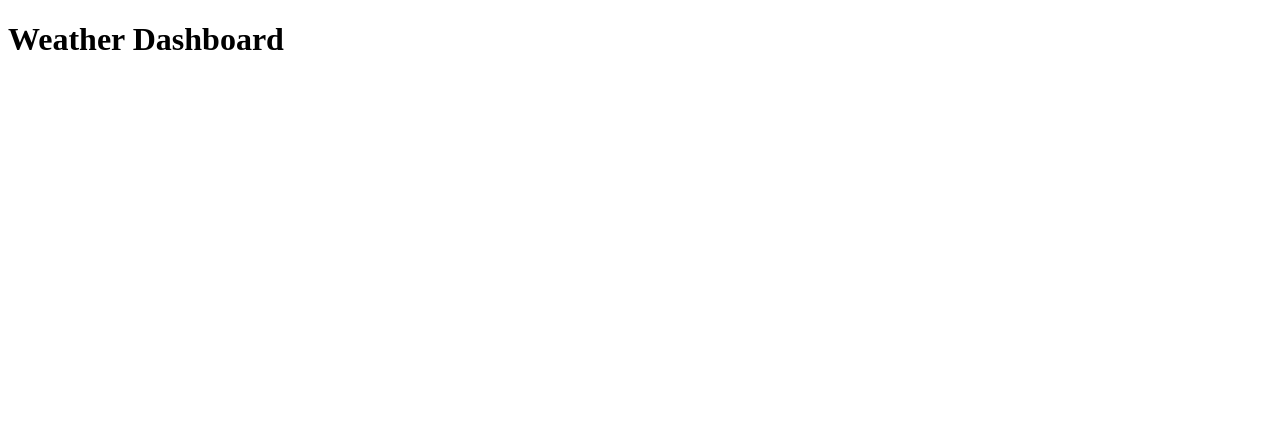
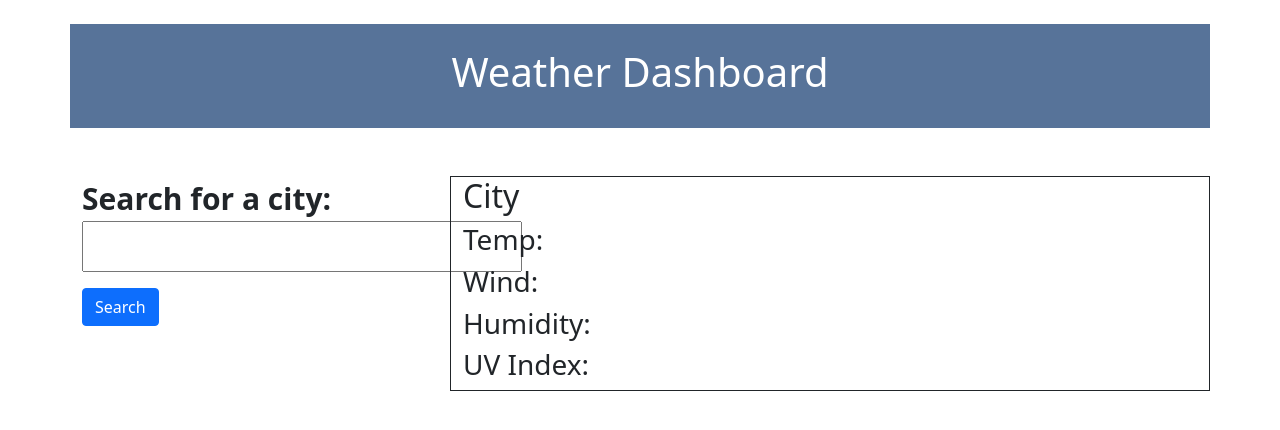
Before and after one commit to chlucas324/weather-dash, a plain HTML site: page index.html in a window 1280 px wide. Drawn offline with nearby package versions, Linux system fonts and the light colour scheme.

Commit message:
create basic outline

```diff
--- a/assets/css/style.css
+++ b/assets/css/style.css
@@ -0,0 +1,16 @@
+.header {
+    background-color: #577399;
+}
+
+h1 {
+    color: white;
+    font-weight: bold;
+}
+.mb-3 {
+    font-size: 30px;
+    font-weight: bold;
+}
+
+.btn {
+    font-size: 20px;
+}
--- a/index.html
+++ b/index.html
@@ -5,11 +5,43 @@
     <meta http-equiv="X-UA-Compatible" content="IE=edge">
     <meta name="viewport" content="width=device-width, initial-scale=1.0">
     <title>Weather Dashboard</title>
+    <link rel="stylesheet" href="assets/css/style.css">
+    <link href="https://cdn.jsdelivr.net/npm/bootstrap@5.1.3/dist/css/bootstrap.min.css" rel="stylesheet" integrity="sha384-1BmE4kWBq78iYhFldvKuhfTAU6auU8tT94WrHftjDbrCEXSU1oBoqyl2QvZ6jIW3" crossorigin="anonymous">
+
 </head>
 
 <body>
 <header>
-    <h1>Weather Dashboard</h1>
+    <div class="header container p-4 my-4">
+     <div class="d-flex justify-content-center">
+        <h1>Weather Dashboard</h1>
+     </div>
+    </div>
 </header>
+
+<section>
+    <div class="container pt-4">
+        <div class="row">
+            <div class="col-4">
+            <form>
+                <div class="mb-3">
+                <label for="city">Search for a city:</label><br>
+                <input type="text" id="city" name="city" value="">
+                </div>
+                <button type="search" class="btn btn-primary btn-block">Search</button>
+
+            </form>
+            <!-- <div class="col-12">city</div> -->
+            </div>
+            <div class="col-8 border border-dark">
+                <h2>City</h2>
+                <h3>Temp:</h3>
+                <h3>Wind:</h3>
+                <h3>Humidity:</h3>
+                <h3>UV Index:</h3>
+            </div>
+        </div>
+    </div>
+</section>
 </body>
 </html>
```
